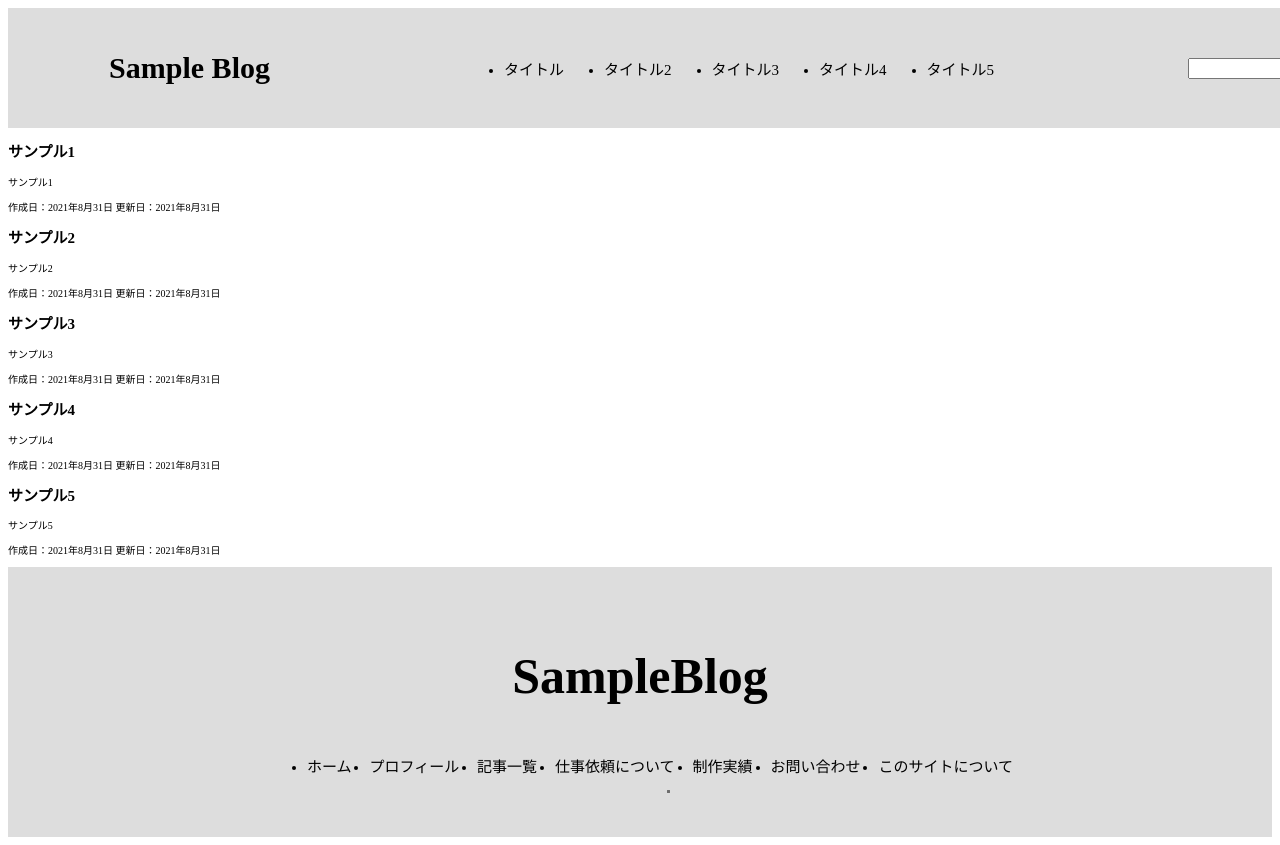
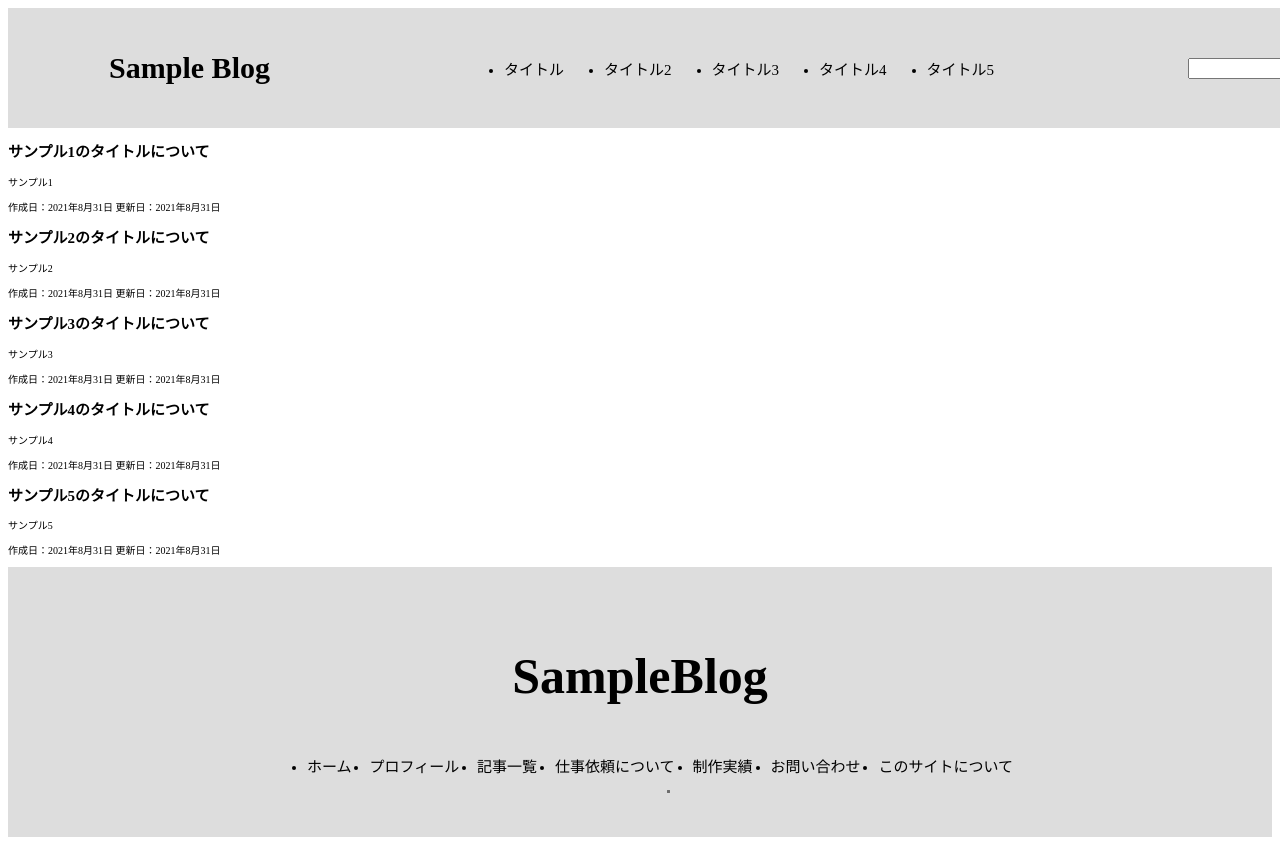
Before and after one commit to nakatievent/sample-blog, a Next.js app: page /category in a window 1280 px wide. Shown: the top 845 px of the page. Built offline with nearby package versions, Linux system fonts and the light colour scheme.

Commit message:
work-branch　軽微な変更

```diff
--- a/components/Category.jsx
+++ b/components/Category.jsx
@@ -24,7 +24,7 @@ export default function Category() {
             <nav>
                 <ul>
                     {category.contents && category.contents.map((sample, index) => (
-                        <li key={index}>{sample.id}</li>
+                        <li key={index}>{sample.name}</li>
                     ))}
                 </ul>
             </nav>
--- a/components/Header.jsx
+++ b/components/Header.jsx
@@ -1,10 +1,13 @@
 import React from 'react'
+import Link from 'next/link'
 
 const Header = () => {
     const naviMenus = ["タイトル", "タイトル2", "タイトル3", "タイトル4", "タイトル5"]
     return (
         <header>
-            <h1>Sample Blog</h1>
+            <Link href="/category">
+                <h1>Sample Blog</h1>
+            </Link>
             <nav className="menu">
                 <ul>
                     {naviMenus.map((naviMenu, index) =>
--- a/pages/category.jsx
+++ b/pages/category.jsx
@@ -3,24 +3,27 @@ import Image from 'next/image'
 
 export default function category() {
     const postByCategorys = [
-        { id: 1, category_title: "サンプル1", category_article: "サンプル1" },
-        { id: 2, category_title: "サンプル2", category_article: "サンプル2" },
-        { id: 3, category_title: "サンプル3", category_article: "サンプル3" },
-        { id: 4, category_title: "サンプル4", category_article: "サンプル4" },
-        { id: 5, category_title: "サンプル5", category_article: "サンプル5" },
+        { id: 1, category_title: "サンプル1のタイトルについて", category_article: "サンプル1" },
+        { id: 2, category_title: "サンプル2のタイトルについて", category_article: "サンプル2" },
+        { id: 3, category_title: "サンプル3のタイトルについて", category_article: "サンプル3" },
+        { id: 4, category_title: "サンプル4のタイトルについて", category_article: "サンプル4" },
+        { id: 5, category_title: "サンプル5のタイトルについて", category_article: "サンプル5" },
     ]
     console.log(postByCategorys)
     return (
         <Layout title="posts-by-categorys">
-            <article>
+            <section>
                 {postByCategorys.map((postByCategory) => (
-                    <div className="posts-by-categorys">
-                        <h2>{postByCategory.category_title}</h2>
-                        <p>{postByCategory.category_article}</p>
-                        <p>作成日：2021年8月31日 {" "} 更新日：2021年8月31日</p>
-                    </div>
+                    <article>
+                        <div className="picture"></div>
+                        <div className="posts-by-categorys">
+                            <h2>{postByCategory.category_title}</h2>
+                            <p>{postByCategory.category_article}</p>
+                            <p>作成日：2021年8月31日 {" "} 更新日：2021年8月31日</p>
+                        </div>
+                    </article>
                 ))}
-            </article>
+            </section>
         </Layout>
     )
 }
--- a/pages/posts/[id].js
+++ b/pages/posts/[id].js
@@ -20,7 +20,7 @@ export default function Post({ post }) {
             </p>
             <p>{post.title}</p>
             <p>{post.body}</p>
-            <Link href="/mainPage">
+            <Link href="/">
                 <div>
                     <svg xmlns="http://www.w3.org/2000/svg" className="h-6 w-6" fill="none" viewBox="0 0 24 24" stroke="currentColor">
                         <path strokeLinecap="round" strokeLinejoin="round" strokeWidth={2} d="M11 19l-7-7 7-7m8 14l-7-7 7-7" />
```
Also changed, not shown: pages/index.jsx (+0 -12 lines).
